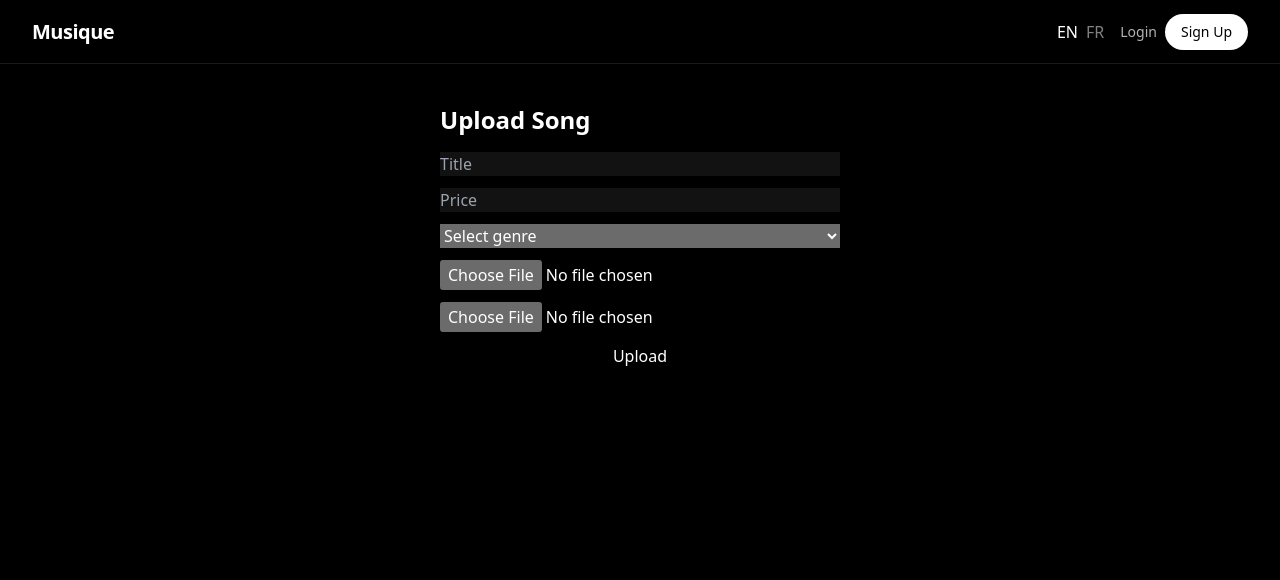
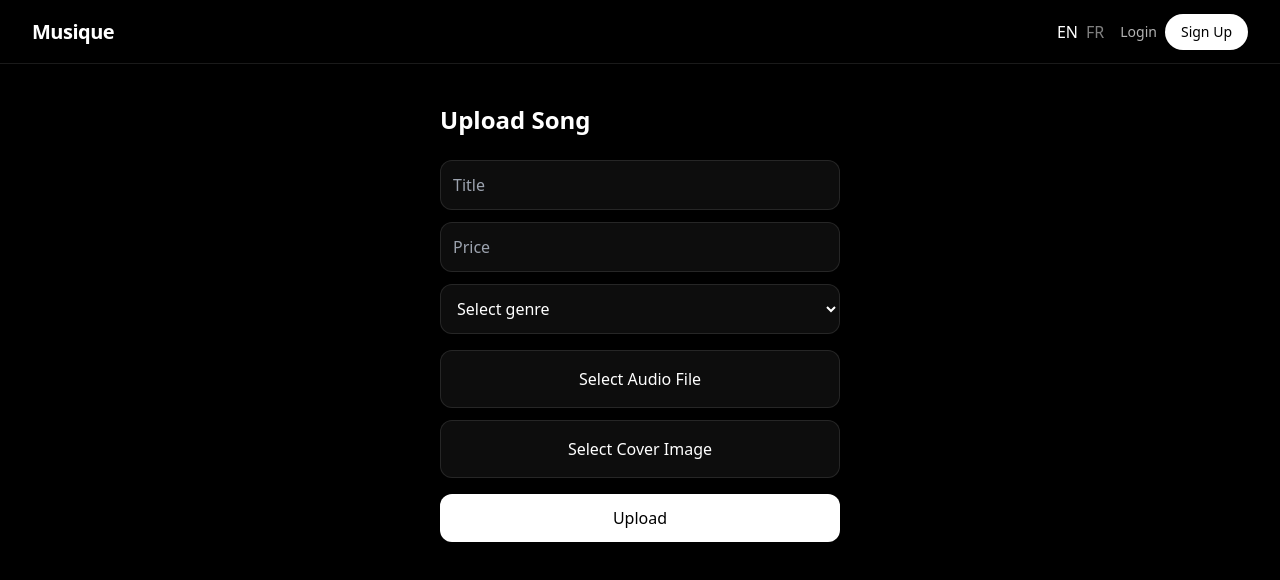
Before and after one commit to aridari-1/music-app, a Next.js app: page /upload in a window 1280 px wide. Shown: the top 580 px of the page. Built offline with nearby package versions, Linux system fonts and the light colour scheme; no server answers.

Commit message:
upload page fixed

```diff
--- a/app/upload/page.tsx
+++ b/app/upload/page.tsx
@@ -57,13 +57,13 @@ export default function UploadPage() {
 
   return (
     <main className="px-6 py-10 max-w-md mx-auto">
-      <h1 className="text-2xl font-semibold mb-4">Upload Song</h1>
+      <h1 className="text-2xl font-semibold mb-6">Upload Song</h1>
 
       <input
         value={title}
         placeholder="Title"
         onChange={(e) => setTitle(e.target.value)}
-        className="w-full mb-3"
+        className="w-full mb-3 p-3 rounded-xl bg-white/5 border border-white/10"
       />
 
       <input
@@ -71,14 +71,14 @@ export default function UploadPage() {
         type="number"
         placeholder="Price"
         onChange={(e) => setPrice(e.target.value)}
-        className="w-full mb-3"
+        className="w-full mb-3 p-3 rounded-xl bg-white/5 border border-white/10"
       />
 
       {/* 🎯 GENRE */}
       <select
         value={genre}
         onChange={(e) => setGenre(e.target.value)}
-        className="w-full mb-3"
+        className="w-full mb-4 p-3 rounded-xl bg-white/5 border border-white/10"
       >
         <option value="">Select genre</option>
         <option>Coupe Decale</option>
@@ -92,27 +92,44 @@ export default function UploadPage() {
         <option>Maimouna</option>
       </select>
 
+      {/* 🎵 AUDIO UPLOAD (FIXED 🔥) */}
+      <label className="block mb-3 cursor-pointer">
+        <div className="p-4 rounded-xl border border-white/10 bg-white/5 text-center">
+          {audio ? audio.name : "Select Audio File"}
+        </div>
         <input
           ref={audioRef}
           type="file"
-        accept="audio/*"
+          accept="audio/*,.mp3,.wav,.m4a,.aac"
           onChange={(e) => setAudio(e.target.files?.[0] || null)}
-        className="mb-3"
+          className="hidden"
         />
+      </label>
 
+      {/* 🖼️ COVER UPLOAD */}
+      <label className="block mb-4 cursor-pointer">
+        <div className="p-4 rounded-xl border border-white/10 bg-white/5 text-center">
+          {cover ? cover.name : "Select Cover Image"}
+        </div>
         <input
           ref={coverRef}
           type="file"
           accept="image/*"
           onChange={(e) => setCover(e.target.files?.[0] || null)}
-        className="mb-3"
+          className="hidden"
         />
+      </label>
 
-      <button onClick={handleUpload} className="btn btn-primary w-full">
+      <button
+        onClick={handleUpload}
+        className="w-full bg-white text-black py-3 rounded-xl font-medium hover:opacity-90 transition"
+      >
         {loading ? "Uploading..." : "Upload"}
       </button>
 
-      {message && <p className="mt-3 text-sm text-muted">{message}</p>}
+      {message && (
+        <p className="mt-4 text-sm text-white/60">{message}</p>
+      )}
     </main>
   );
 }
```
Lines whose indentation alone changed are shown as unchanged.
